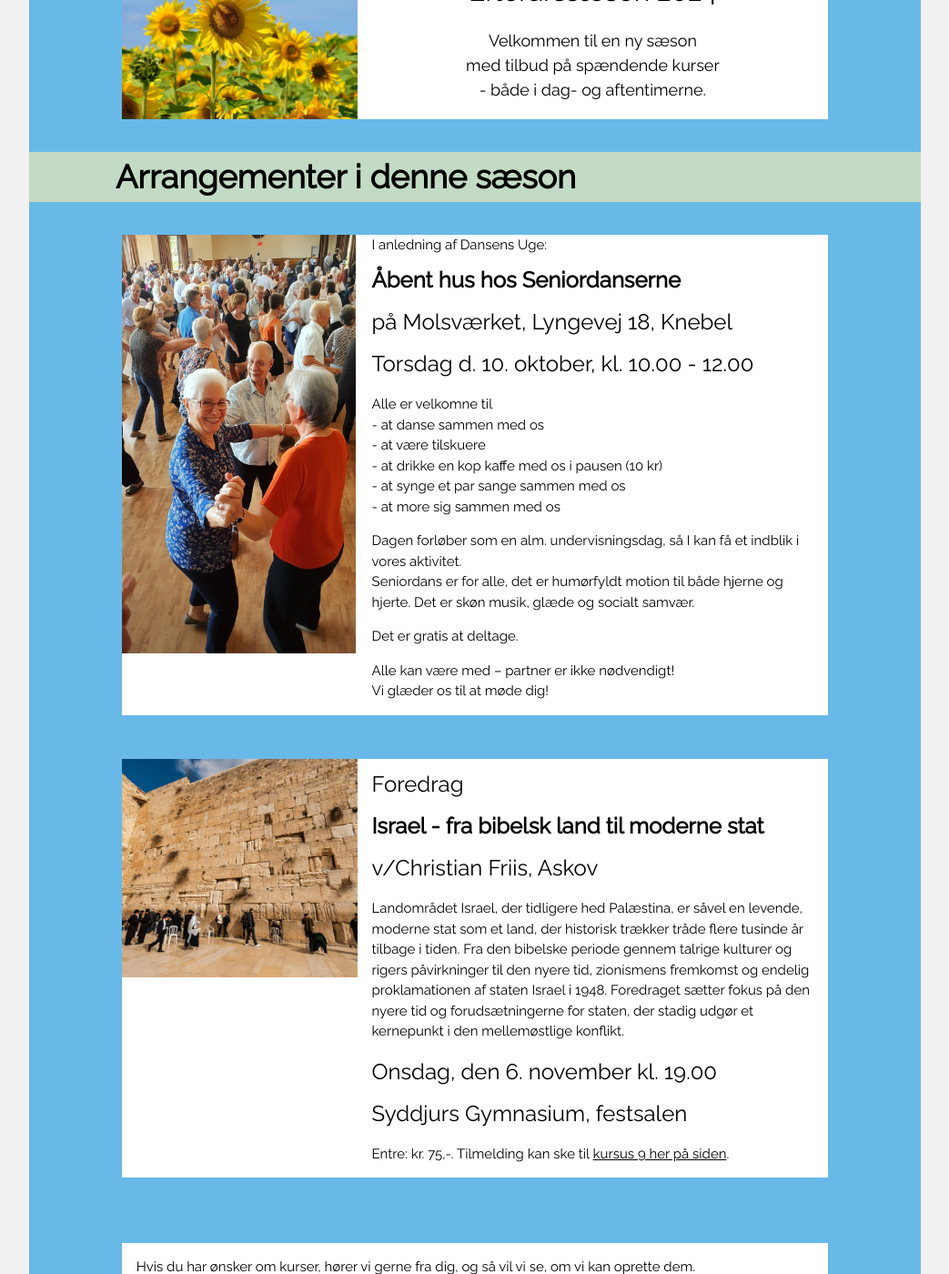
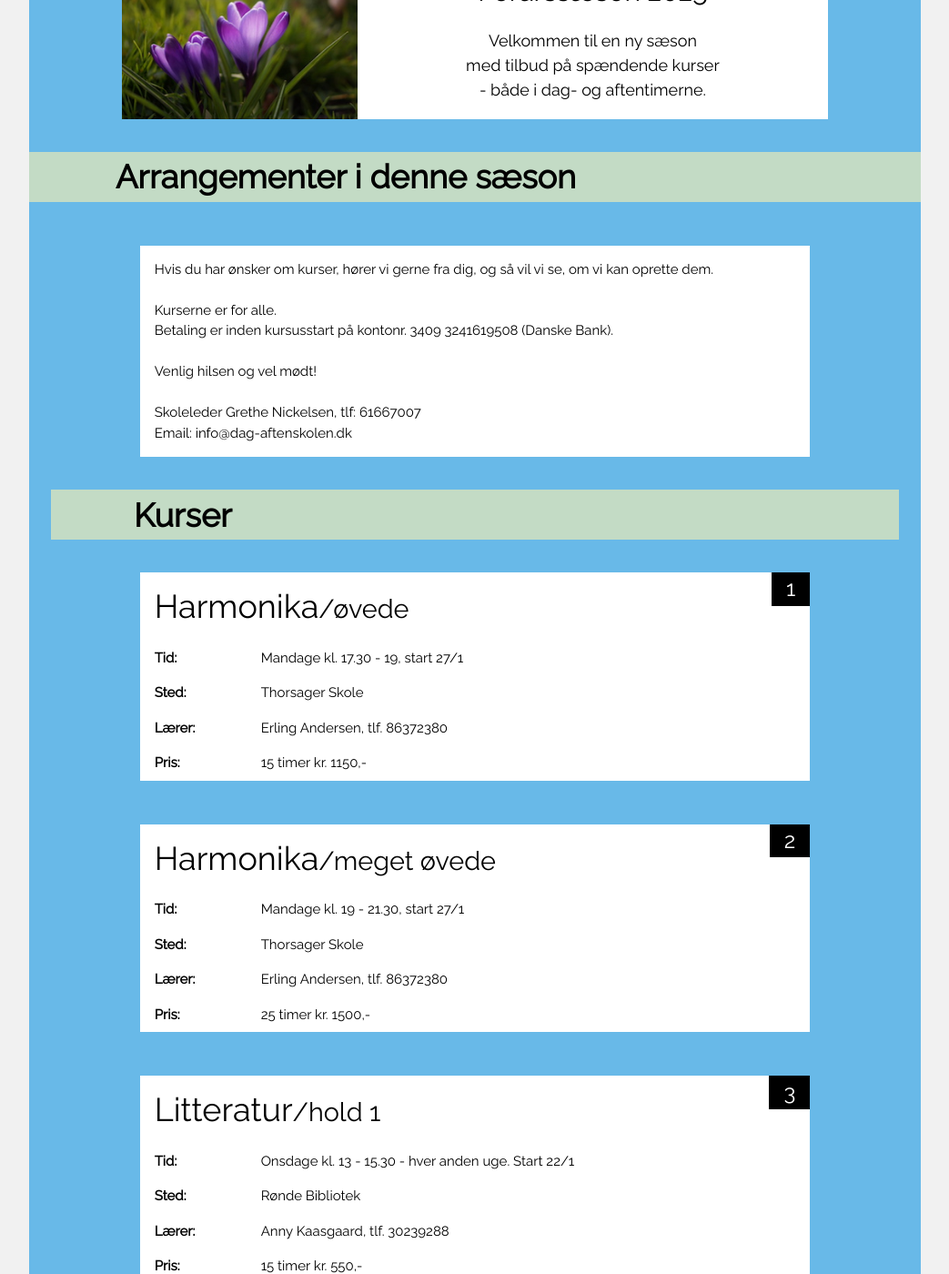
Before and after one commit to nickelsen/dag-aftenskolen.dk, a Jekyll site: the page built from index.html, in a window 1280 px wide and 1400 px high, scrolled down 286 px. Shown: the whole window at 91% size, without its empty margins (118-1161 px from the left). Built offline with Jekyll 4.4.1, drawn with Linux system fonts in a browser that asks for light colours; comment, search, counter and statistics services are not loaded; some of the changed text lies outside the part shown.

Commit message:
Forår 2025 (#31)

```diff
--- a/index.html
+++ b/index.html
@@ -7,10 +7,10 @@
         <div class="w3-col l10">
             <div class="w3-cell-row w3-white">
                 <div class="w3-col l4 w3-hide-small w3-hide-medium">
-                    <img src="{{ '/assets/img/efteraar.jpg' | relative_url }}" class="w3-image">
+                    <img src="{{ '/assets/img/foraar.jpg' | relative_url }}" class="w3-image">
                 </div>
                 <div class="w3-col l8 w3-white w3-center w3-container">
-                    <h2>Efterårssæson 2024</h2>
+                    <h2>Forårssæson 2025</h2>
                     <p class="w3-large">
                         Velkommen til en ny sæson<br/>
                         med tilbud på spændende kurser<br/>
@@ -83,92 +83,6 @@
       <div class="w3-col l1"><p></p></div>
     </div>
     -->
-    <div class="w3-row w3-padding-24">
-        <div class="w3-col l1"><p></p></div>
-        <div class="w3-col l10">
-            <div class="w3-row w3-white">
-                <div class="w3-col l4 w3-hide-small w3-hide-medium">
-                    <img src="{{ '/assets/img/seniordans.jpg' | relative_url }}" class="w3-image w3-hide-small w3-hide-medium" style="height: 460px; object-fit: cover;">
-                </div>
-                <div class="w3-col l8 w3-container">
-                    I anledning af Dansens Uge:
-
-                    <h3><b>Åbent hus hos Seniordanserne</b></h3>
-
-                    <h3>på Molsværket, Lyngevej 18, Knebel</h3>
-
-                    <h3>Torsdag d. 10. oktober, kl. 10.00 - 12.00</h3>
-                    <p>Alle er velkomne til<br/>
-                        - at danse sammen med os<br/>
-                        - at være tilskuere<br/>
-                        - at drikke en kop kaffe med os i pausen (10 kr)<br/>
-                        - at synge et par sange sammen med os<br/>
-                        - at more sig sammen med os</p>
-
-                    <p>Dagen forløber som en alm. undervisningsdag, så I kan få et indblik i vores aktivitet.<br/>
-                        Seniordans er for alle, det er humørfyldt motion til både hjerne og hjerte. Det er skøn musik, glæde og socialt samvær.</p>
-
-                    <p>Det er gratis at deltage.</p>
-
-                    <p>Alle kan være med – partner er ikke nødvendigt!<br/>
-                        Vi glæder os til at møde dig!</p>
-                </div>
-            </div>
-        </div>
-        <div class="w3-col l1"><p></p></div>
-    </div>
-    <div class="w3-row w3-padding-24">
-      <div class="w3-col l1"><p></p></div>
-      <div class="w3-col l10">
-        <div class="w3-row w3-white">
-          <div class="w3-col l4 w3-hide-small w3-hide-medium">
-            <img src="{{ '/assets/img/israel.jpg' | relative_url }}" class="w3-image w3-hide-small w3-hide-medium" style="height: 240px; object-fit: cover;">
-          </div>
-          <div class="w3-col l8 w3-container">
-            <h3>Foredrag</h3>
-              <h3><b>Israel - fra bibelsk land til moderne stat</b></h3>
-              <h3>v/Christian Friis, Askov</h3>
-              <p>Landområdet Israel, der tidligere hed Palæstina, er såvel en levende, moderne stat som et land, der historisk trækker tråde flere tusinde år tilbage i tiden. Fra den bibelske periode gennem talrige kulturer og rigers påvirkninger til den nyere tid, zionismens fremkomst og endelig proklamationen af staten Israel i 1948. Foredraget sætter fokus på den nyere tid og forudsætningerne for staten, der stadig udgør et kernepunkt i den mellemøstlige konflikt.</p>
-              <h3>Onsdag, den 6. november kl. 19.00</h3>
-              <h3>Syddjurs Gymnasium, festsalen</h3>
-            <p>Entre: kr. 75,-. Tilmelding kan ske til <a href="{% link tilmelding.html %}">kursus 9 her på siden</a>.</p>
-          </div>
-        </div>
-      </div>
-      <div class="w3-col l1"><p></p></div>
-    </div>
-<!--
-    <div class="w3-row w3-padding-24">
-      <div class="w3-col l1"><p></p></div>
-      <div class="w3-col l10">
-        <div class="w3-row w3-white">
-          <div class="w3-col l4 w3-hide-small w3-hide-medium">
-            <img src="{{ '/assets/img/kurv.jpg' | relative_url }}" class="w3-image w3-hide-small w3-hide-medium" style="height: 240px; object-fit: cover;">
-          </div>
-          <div class="w3-col l8 w3-container">
-            <h3>Nyt kursus</h3>
-              <h1>Kurve-/løbbinding</h1>
-              <h3>ved Ellen Weber Carlsen</h3>
-              <p>”Løb” er et gammelt ord for ”kurv,” så løbbinding betyder altså kurvebinding, og dette kursus vil have fokus
-                  på de elementære teknikker, der skal til for at binde alt fra bordskånere over brødkurve til kurve til
-                  strikketøj mm.<br/>
-                  Løbbinding er en fantastisk teknik, hvis man tænker i bæredygtighed og genbrug, og der er næsten ingen
-                  grænser for, hvilke materialer, der kan bruges.<br/>
-                  Dette kursus vil fokusere på brug af tekstiler, så har du gamle duge, t-shirts, sengelinned, viskestykker
-                  o.lign., som bare ligger og fylder op, så tag det med! På kurset vil der i øvrigt være mulighed for at tilkøbe
-                  materialer til et farverigt produkt af sari-silke.<br/>
-                  Nogle vil have stiftet bekendtskab med teknikken, hvor zig-zag på symaskinen er brugt til at binde kurven
-                  sammen. På dette kursus bruger vi hænderne, så selv om løbbinding er for alle, skal der alligevel en vis
-                  styrke i fingrene til for at få bundet kurven.</p>
-              <h3>Den 7. og 8. oktober, kl. 10-16</h3>
-              <h3>på Rønde Bibliotek</h3>
-          </div>
-        </div>
-      </div>
-      <div class="w3-col l1"><p></p></div>
-    </div>
--->
-</div>
 <div class="w3-container blue w3-padding-large">
     <div class="w3-row w3-padding-24">
         <div class="w3-col l1"><p></p></div>
```
Also changed, not shown: _data/courses.csv (+8 -9 lines).
